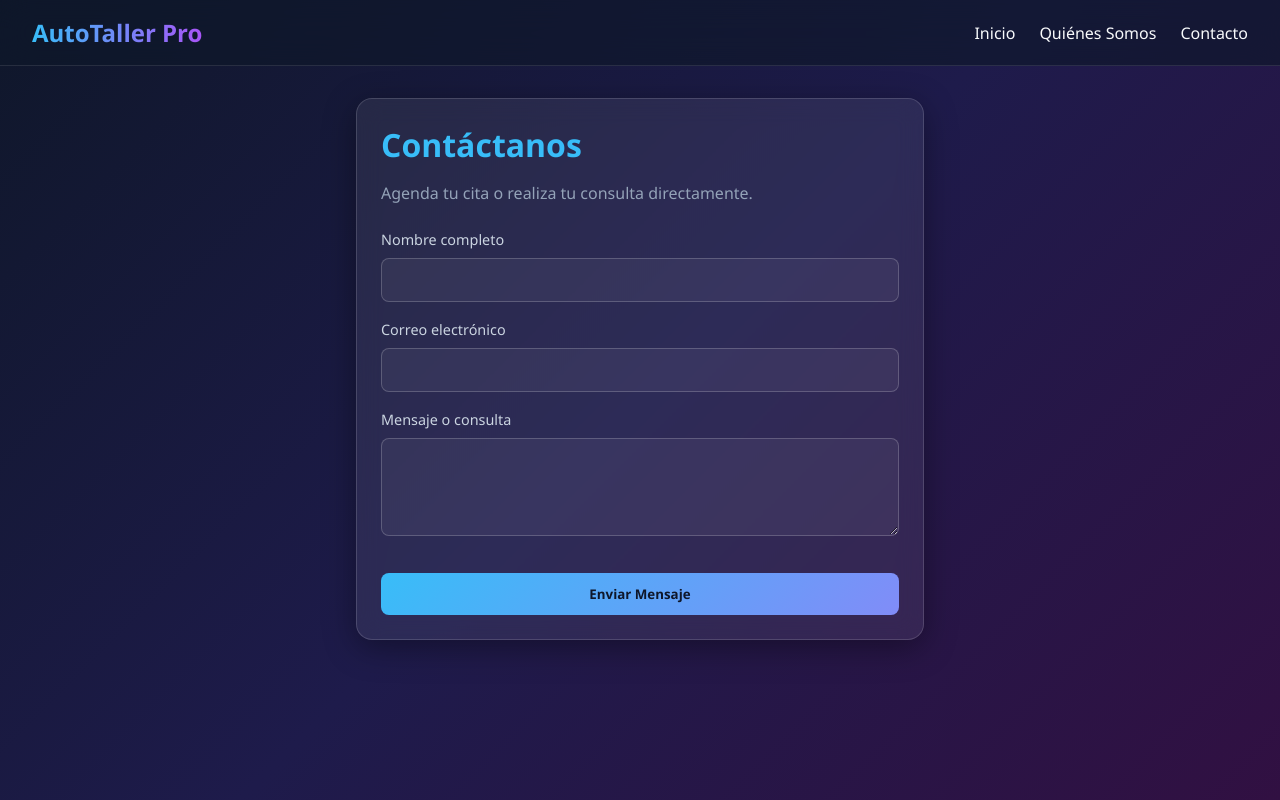
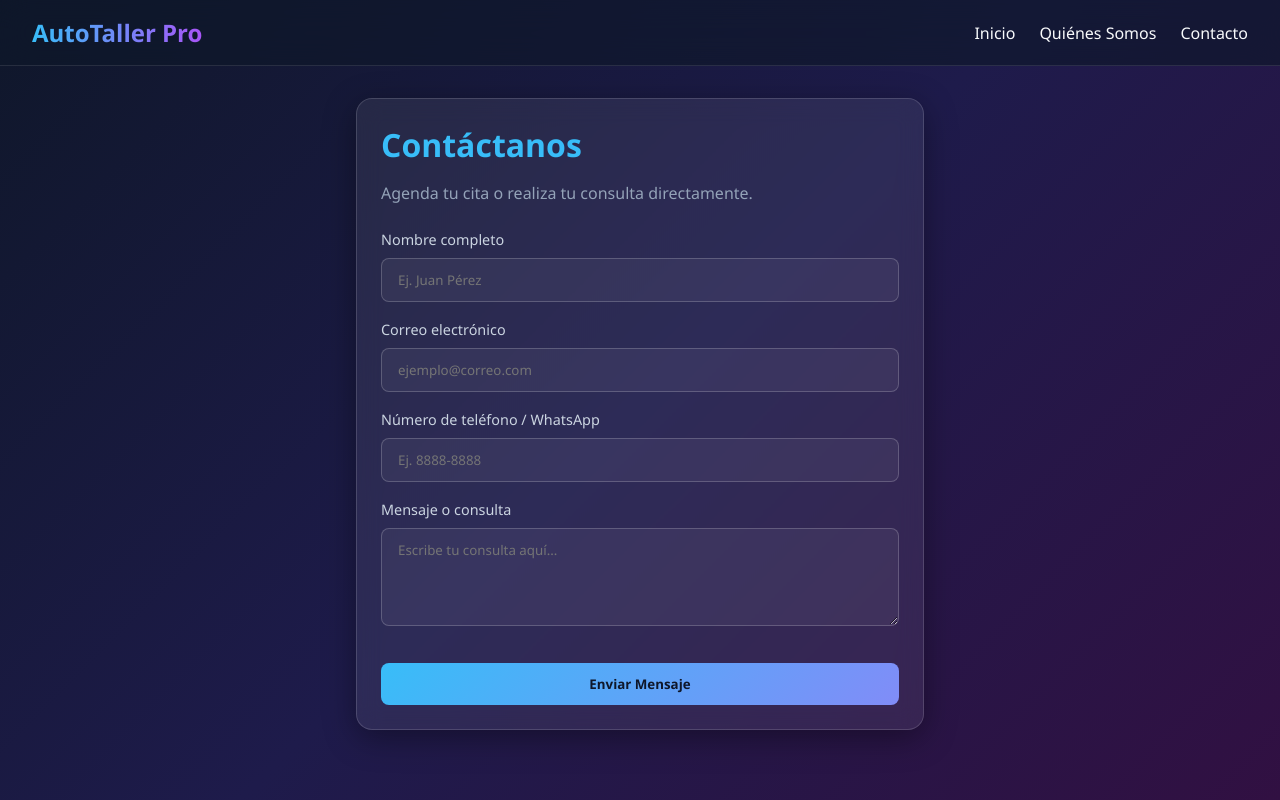
Before and after one commit to AngelDST13/React, a React (Vite) app in the folder React1/: page /contacto in a window 1280 px wide. Built offline with nearby package versions, Linux system fonts and the light colour scheme.

Commit message:
feat: agregar campo de telefono en formulario de contacto

```diff
--- a/React1/src/pages/Contacto.jsx
+++ b/React1/src/pages/Contacto.jsx
@@ -2,7 +2,7 @@ import { useState } from 'react';
 import Header from '../components/Header';
 
 function Contacto() {
-  const [formData, setFormData] = useState({ nombre: '', email: '', mensaje: '' });
+  const [formData, setFormData] = useState({ nombre: '', email: '', telefono: '', mensaje: '' });
   const [enviado, setEnviado] = useState(false);
 
   const handleSubmit = (e) => {
@@ -20,7 +20,7 @@ function Contacto() {
 
           {enviado ? (
             <div style={{ background: 'rgba(34, 197, 94, 0.2)', border: '1px solid #22c55e', color: '#4ade80', padding: '1rem', borderRadius: '8px' }}>
-              ¡Gracias por contactarnos, {formData.nombre}! Te responderemos pronto.
+              ¡Gracias por contactarnos, {formData.nombre}! Te responderemos muy pronto al {formData.telefono}.
             </div>
           ) : (
             <form onSubmit={handleSubmit}>
@@ -29,6 +29,7 @@ function Contacto() {
                 type="text"
                 className="glass-input"
                 required
+                placeholder="Ej. Juan Pérez"
                 value={formData.nombre}
                 onChange={(e) => setFormData({...formData, nombre: e.target.value})}
               />
@@ -38,8 +39,19 @@ function Contacto() {
                 type="email"
                 className="glass-input"
                 required
+                placeholder="ejemplo@correo.com"
                 value={formData.email}
                 onChange={(e) => setFormData({...formData, email: e.target.value})}
+              />
+
+              <label style={{ fontSize: '0.9rem', color: '#cbd5e1' }}>Número de teléfono / WhatsApp</label>
+              <input
+                type="tel"
+                className="glass-input"
+                required
+                placeholder="Ej. 8888-8888"
+                value={formData.telefono}
+                onChange={(e) => setFormData({...formData, telefono: e.target.value})}
               />
 
               <label style={{ fontSize: '0.9rem', color: '#cbd5e1' }}>Mensaje o consulta</label>
@@ -47,6 +59,7 @@ function Contacto() {
                 rows="4"
                 className="glass-input"
                 required
+                placeholder="Escribe tu consulta aquí..."
                 value={formData.mensaje}
                 onChange={(e) => setFormData({...formData, mensaje: e.target.value})}
               ></textarea>
```
